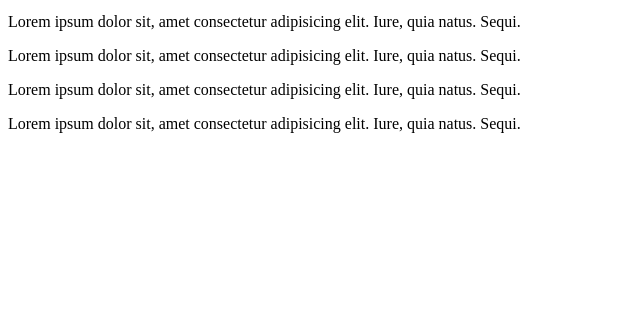
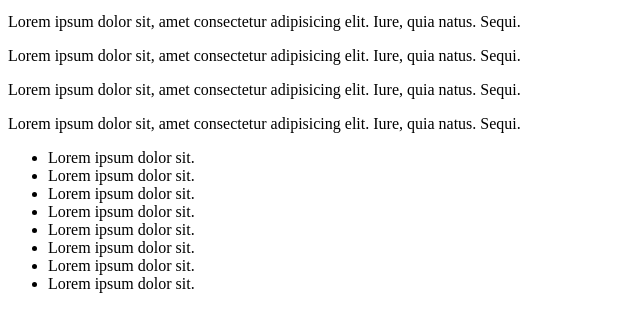
Before and after one commit to vik-kalsi/git_clone_test, a plain HTML site: page index.html in a window 1280 px wide. Shown: the part 101-428 px from the top of the page, without its empty margins (0-640 px from the left). Drawn offline with Linux system fonts and the light colour scheme.

Commit message:
Adding list items

```diff
--- a/index.html
+++ b/index.html
@@ -15,6 +15,18 @@
     <p>Lorem ipsum dolor sit, amet consectetur adipisicing elit. Iure, quia natus. Sequi.</p>
     <p>Lorem ipsum dolor sit, amet consectetur adipisicing elit. Iure, quia natus. Sequi.</p>
 
+
+    <ul>
+        <li>Lorem ipsum dolor sit.</li>
+        <li>Lorem ipsum dolor sit.</li>
+        <li>Lorem ipsum dolor sit.</li>
+        <li>Lorem ipsum dolor sit.</li>
+        <li>Lorem ipsum dolor sit.</li>
+        <li>Lorem ipsum dolor sit.</li>
+        <li>Lorem ipsum dolor sit.</li>
+        <li>Lorem ipsum dolor sit.</li>
+    </ul>
+
 </body>
 
 </html>
```
